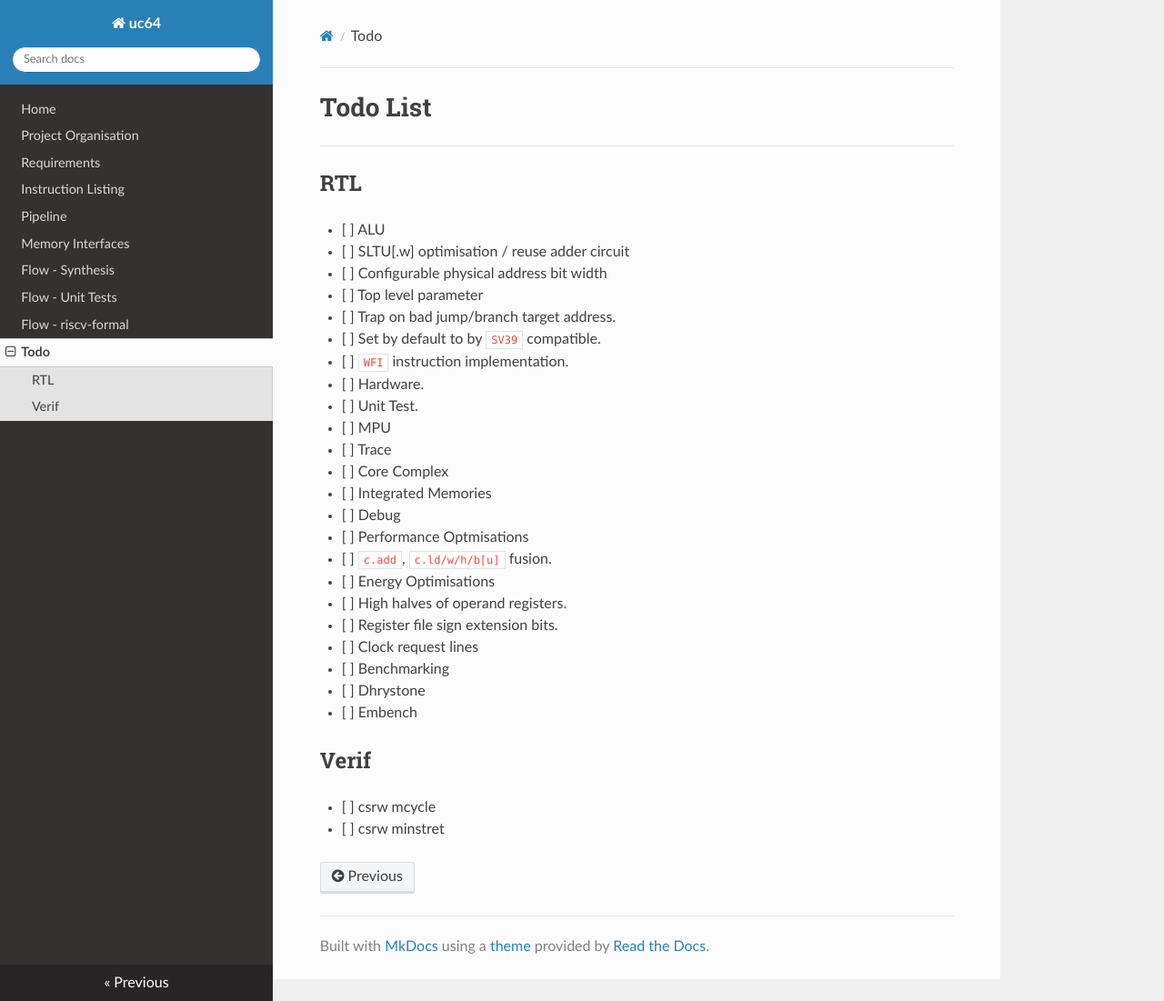
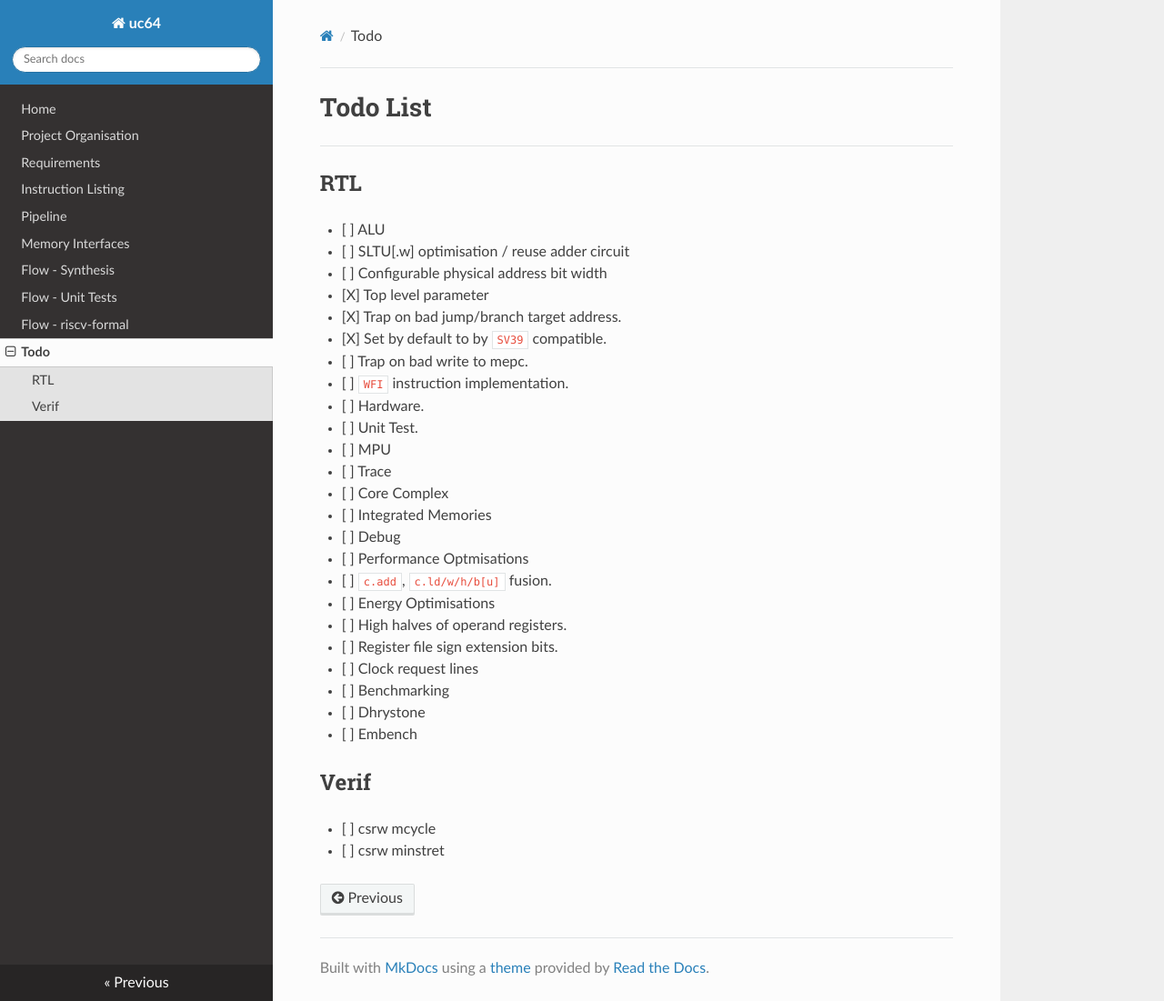
Before and after one commit to ben-marshall/croyde-riscv, an MkDocs documentation site: the page built from docs/todo.md, in a window 1280 px wide and 1101 px high. Shown: the whole window at 91% size. Built offline with MkDocs 1.6.1, drawn with Linux system fonts in a browser that asks for light colours; nearby versions of some CDN libraries.

Commit message:
Todo list update

```diff
--- a/docs/todo.md
+++ b/docs/todo.md
@@ -11,11 +11,13 @@
 
 - [ ] Configurable physical address bit width
 
-  - [ ] Top level parameter
+  - [X] Top level parameter
 
-  - [ ] Trap on bad jump/branch target address.
+  - [X] Trap on bad jump/branch target address.
 
-  - [ ] Set by default to by `SV39` compatible.
+  - [X] Set by default to by `SV39` compatible.
+
+  - [ ] Trap on bad write to mepc.
 
 - [ ] `WFI` instruction implementation.
 
```
